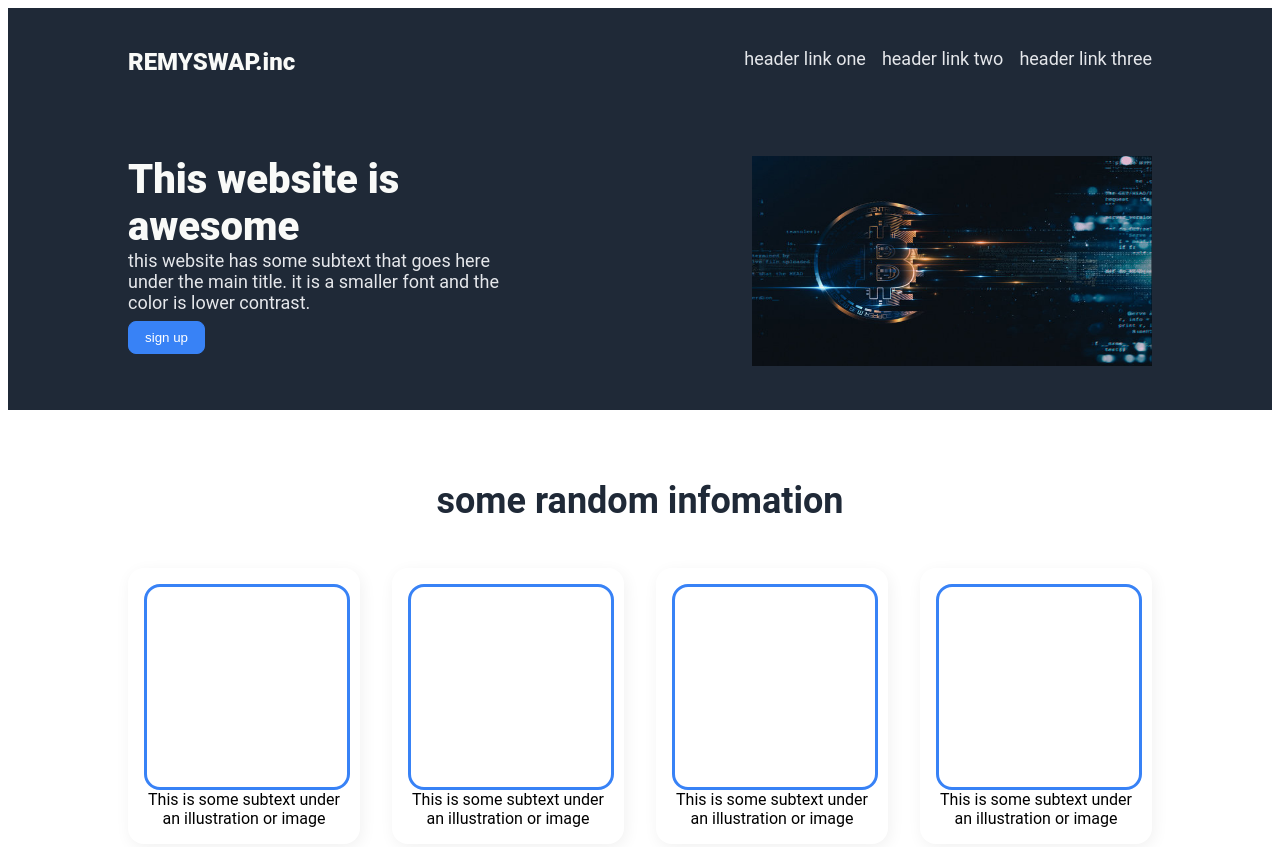
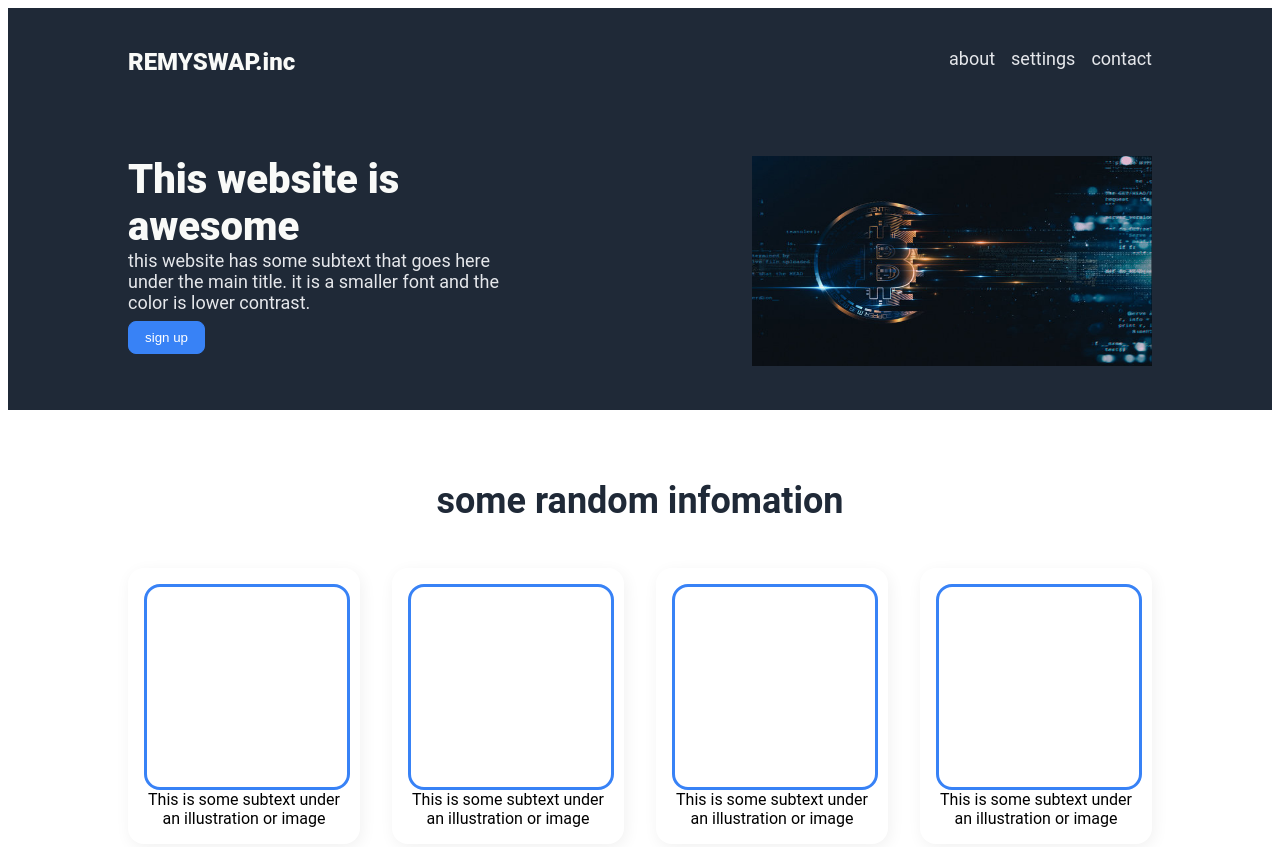
Before and after one commit to RemyJohnny/landingpage, a plain HTML site: page index.html in a window 1280 px wide. Shown: the top 847 px of the page. Drawn offline with Linux system fonts and the light colour scheme.

Commit message:
changed the headerlinks

```diff
--- a/index.html
+++ b/index.html
@@ -14,9 +14,9 @@
           </div>
          </div>
          <ul class="rightheader">
-             <li><a href="google.com">header link one </a> </li>
-             <li><a href="google.com">header link two</a> </li>
-             <li><a href="google.com">header link three </a> </li>
+             <li><a href="google.com">about </a> </li>
+             <li><a href="google.com">settings</a> </li>
+             <li><a href="google.com">contact </a> </li>
          </ul>
         </div>
         <div class="hero">
```
